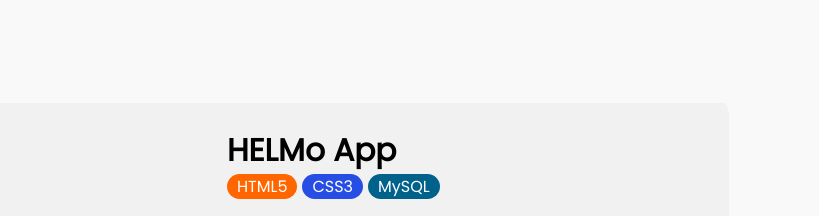
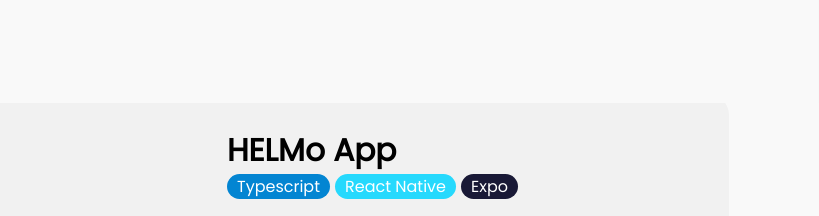
Before and after one commit to greatgaetan/personal, a plain HTML site: page index.html in a window 1280 px wide. Shown: the part 857-1073 px from the top of the page, 461-1280 px from the left. Drawn offline with nearby package versions, Linux system fonts and the light colour scheme.

Commit message:
helmo app tech

```diff
--- a/index.html
+++ b/index.html
@@ -41,9 +41,9 @@
             <div>
                 <h1>HELMo App</h1>
                 <ul>
-                    <li style="background: #FF6600;">HTML5</li>
-                    <li style="background: #264EE4;">CSS3</li>
-                    <li style="background: #00628B;">MySQL</li>
+                    <li style="background: #0385D2;">Typescript</li>
+                    <li style="background: #26D9FD;">React Native</li>
+                    <li style="background: #191936;">Expo</li>
                 </ul>
                 <p>This is an application made for the students of the "HELMo" school that allows you to have
                     information
```
